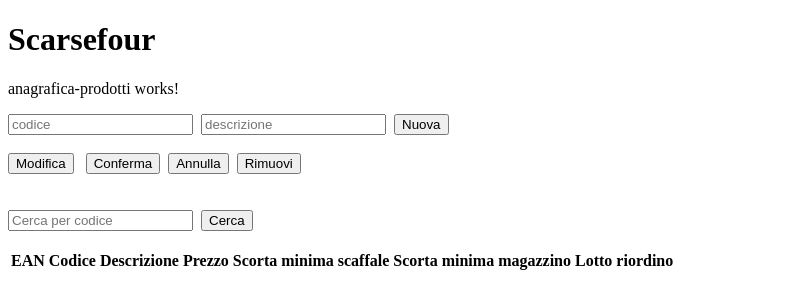
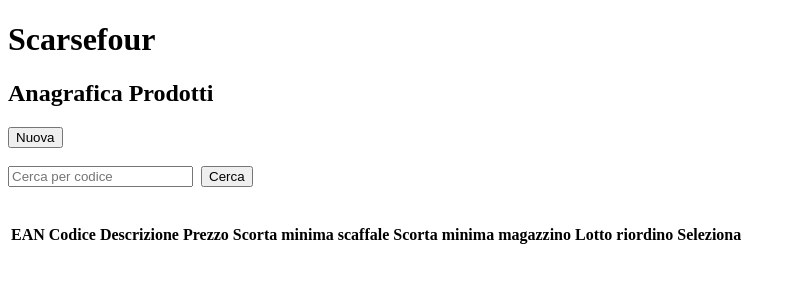
Before and after one commit to luca-lezzerini/scarsefour, an Angular app in the folder client-scarsefour/client-scarsefour/: page /app-anagrafica-prodotti in a window 1280 px wide. Shown: the top 308 px of the page, without its empty margins (0-796 px from the left). Built offline with nearby package versions, Linux system fonts and the light colour scheme.

Commit message:
base anagrafica prodotti per poter accogliere l'automa

```diff
--- a/client-scarsefour/client-scarsefour/src/app/anagrafica-casse/anagrafica-casse.component.ts
+++ b/client-scarsefour/client-scarsefour/src/app/anagrafica-casse/anagrafica-casse.component.ts
@@ -1,6 +1,5 @@
 import { HttpClient } from '@angular/common/http';
 import { Component, OnInit } from '@angular/core';
-import { BrowserStack } from 'protractor/built/driverProviders';
 import { Aggiungi, Automa, Modifica, Rimuovi } from '../automa-crud/automa';
 import { Automabile } from '../automa-crud/automabile';
 import { AddEvent, AnnullaEvent, ConfermaEvent, ModificaEvent, RicercaEvent, RimuoviEvent, SelezionaEvent } from '../automa-crud/eventi';
--- a/client-scarsefour/client-scarsefour/src/app/anagrafica-prodotti/anagrafica-prodotti.component.html
+++ b/client-scarsefour/client-scarsefour/src/app/anagrafica-prodotti/anagrafica-prodotti.component.html
@@ -1,19 +1,23 @@
-<p>anagrafica-prodotti works!</p>
-<div>
-    <input type="text" placeholder="codice" [(ngModel)]="prodotto.codice">&nbsp;
-    <input type="text" placeholder="descrizione" [(ngModel)]="prodotto.descrizione">&nbsp;
-    <button (click)="nuova()">Nuova</button>
+<h2>Anagrafica Prodotti</h2>
+<div *ngIf='form'>
+    <input type="text" placeholder="codice" [(ngModel)]="prodotto.codice" [disabled]="codice">&nbsp;
+    <input type="text" placeholder="descrizione" [(ngModel)]="prodotto.descrizione" [disabled]="descrizione">&nbsp;
     <br><br>
     <button (click)="modifica()">Modifica</button> &nbsp;
     <button (click)="conferma()">Conferma</button>&nbsp;
     <button (click)="annulla()">Annulla</button>&nbsp;
     <button (click)="rimuovi()">Rimuovi</button>&nbsp;
 </div>
+
+<button (click)="nuova()" *ngIf="aggiungi">Nuova</button>
 <br><br>
-<input type="text" placeholder="Cerca per codice" [(ngModel)]="prodotto.codice">&nbsp;
-<button (click)="cerca()">Cerca</button>
+<div *ngIf="search">
+    <input type="text" placeholder="Cerca per codice" [(ngModel)]="inputRicerca">&nbsp;
+    <button (click)="cerca()">Cerca</button>
+</div>
 <br><br>
-<table>
+
+<table *ngIf="tabella">
     <tr>
         <th>EAN</th>
         <th>Codice</th>
@@ -22,6 +26,7 @@
         <th>Scorta minima scaffale</th>
         <th>Scorta minima magazzino</th>
         <th>Lotto riordino</th>
+        <th>Seleziona</th>
     </tr>
     <tr *ngFor="let p of prodotti">
         <td>{{p.ean}}</td>
@@ -31,5 +36,8 @@
         <td>{{p.scortaMinimaScaf}}</td>
         <td>{{p.scortaMinimaMag}}</td>
         <td>{{p.lottoRiordino}}</td>
+        <td>
+            <button (click)="seleziona(p)">Seleziona</button>
+        </td>
     </tr>
 </table>
--- a/client-scarsefour/client-scarsefour/src/app/anagrafica-prodotti/anagrafica-prodotti.component.ts
+++ b/client-scarsefour/client-scarsefour/src/app/anagrafica-prodotti/anagrafica-prodotti.component.ts
@@ -1,5 +1,7 @@
 import { HttpClient } from '@angular/common/http';
 import { Component, OnInit } from '@angular/core';
+import { Automa } from '../automa-crud/automa';
+import { Automabile } from '../automa-crud/automabile';
 import { Prodotto } from '../prodotto';
 
 @Component({
@@ -7,21 +9,167 @@ import { Prodotto } from '../prodotto';
   templateUrl: './anagrafica-prodotti.component.html',
   styleUrls: ['./anagrafica-prodotti.component.css']
 })
-export class AnagraficaProdottiComponent implements OnInit {
+export class AnagraficaProdottiComponent implements OnInit, Automabile {
+  automa: Automa;
 
-  constructor(private http: HttpClient) { }
+  prodotto = new Prodotto();
+  prodotti: Prodotto[] = [];
+
+  inputRicerca: string;
+
+  //Variabili di visualizzazione
+  form: boolean;
+  aggiungi: boolean;
+  remove: boolean;
+  edit: boolean;
+  conf: boolean;
+  annull: boolean;
+  search: boolean;
+  tabella: boolean;
+  codiceInput: boolean;
+  descrizione: boolean;
+
+  constructor(private http: HttpClient) {
+    this.automa = new Automa(this);
+    this.aggiorna();
+   }
 
   ngOnInit(): void {
   }
 
-  prodotto = new Prodotto();
-  prodotti: Prodotto[] = [];
+  nuova() {
+   // this.automa.next(new AddEvent, this.automa);
+  }
+  rimuovi() {
+   // this.automa.next(new RimuoviEvent, this.automa);
+  }
+  modifica() {
+   // this.automa.next(new ModificaEvent, this.automa);
 
-  modifica() { }
-  conferma() { }
-  annulla() { }
-  rimuovi() { }
-  cerca() { }
-  nuova() { }
+  }
+  conferma() {
+    // switch (true) {
+    //   case this.automa.stato instanceof Aggiungi:
+    //     let dto = new CassaDto();
+    //     dto.cassa = this.cassa;
+    //     this.http.post<ListaCasseDto>("http://localhost:8080/aggiungi-cassa", dto)
+    //       .subscribe(r => {
+    //         this.casse = r.listaCasse;
+    //         this.cassa = new Cassa();
+    //       });
+    //     break;
+    //   case this.automa.stato instanceof Rimuovi:
+    //     let dto1 = new CassaDto();
+    //     dto1.cassa = this.cassa;
+    //     this.http.post<ListaCasseDto>("http://localhost:8080/rimuovi-cassa", dto1)
+    //       .subscribe(r => {
+    //         this.casse = r.listaCasse;
+    //         this.cassa = new Cassa();
+    //         console.log("Complimenti, hai eliminato una cassa di banane!")
+    //       });
+    //     break;
+    //   case this.automa.stato instanceof Modifica:
+    //     let dto2 = new CassaDto();
+    //     dto2.cassa = this.cassa;
+    //     this.http.post<ListaCasseDto>("http://localhost:8080/modifica-cassa", dto2)
+    //       .subscribe(r => {
+    //         this.casse = r.listaCasse;
+    //         this.cassa = new Cassa();
+    //         console.log("Complimenti, hai modificato una cassa di banane!")
+    //       });
+    //     break;
+    //   default:
+    //     console.log("errore critico")
+    //     break;
+    // }
+    // this.automa.next(new ConfermaEvent, this.automa);
+  }
+
+  annulla() {
+    //this.automa.next(new AnnullaEvent, this.automa);
+
+  }
+  seleziona(p:Prodotto) {
+   //this.cassa = c;
+   // this.automa.next(new SelezionaEvent, this.automa);
+  }
+  cerca() {
+  //   let dto = new RicercaPreCriterioDto();
+  //   dto.criterioRicerca = this.inputRicerca;
+  //   this.http.post<ListaCasseDto>("http://localhost:8080/cerca-cassa-codice-like", dto)
+  //   .subscribe(l => {
+  //     this.casse = l.listaCasse;
+  //   });
+  //   this.automa.next(new RicercaEvent, this.automa);
+  }
+
+  aggiorna() {
+    // this.http.get<ListaCasseDto>("http://localhost:8080/aggiorna-cassa")
+    //   .subscribe(l => {
+    //     this.casse = l.listaCasse;
+    //   });
+  }
+
+  /////////////////////////////////////////////////////////////////////////////////////////////////
+
+  entraStatoRicerca() {
+    this.form = false;
+    this.aggiungi = true;
+    this.search = true;
+    this.tabella = true;
+    this.codiceInput = false;
+    this.descrizione = false;
+
+    this.descrizione = false;
+  }
+  entraStatoAggiungi() {
+    this.form = true;
+    this.aggiungi = false;
+    this.remove = false;
+    this.edit = false;
+    this.conf = true;
+    this.annull = true;
+    this.search = false;
+    this.tabella = false;
+    this.codiceInput = false;
+    this.descrizione = false;
+  }
+  entraStatoVisualizza() {
+    this.form = true;
+    this.aggiungi = true;
+    this.remove = true;
+    this.edit = true;
+    this.conf = false;
+    this.annull = false;
+    this.search = true;
+    this.tabella = true;
+    this.codiceInput = true;
+    this.descrizione = true;
+
+  }
+  entraStatoModifica() {
+    this.form = true;
+    this.aggiungi = false;
+    this.remove = false;
+    this.edit = false;
+    this.conf = true;
+    this.annull = true;
+    this.search = false;
+    this.tabella = false;
+    this.codiceInput = false;
+    this.descrizione = false;
+  }
+  entraStatoRimuovi() {
+    this.form = true;
+    this.aggiungi = false;
+    this.remove = false;
+    this.edit = false;
+    this.conf = true;
+    this.annull = true;
+    this.search = false;
+    this.tabella = false;
+    this.codiceInput = true;
+    this.descrizione = true;
+  }
 
 }
```
